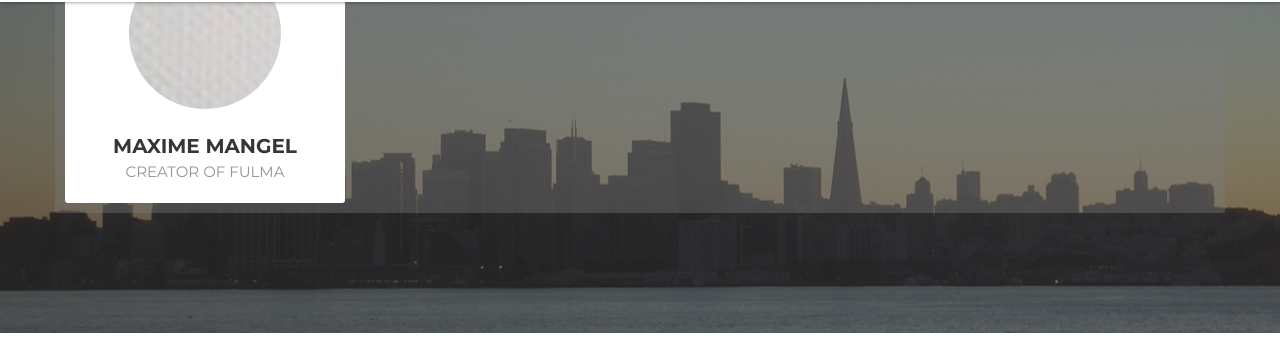
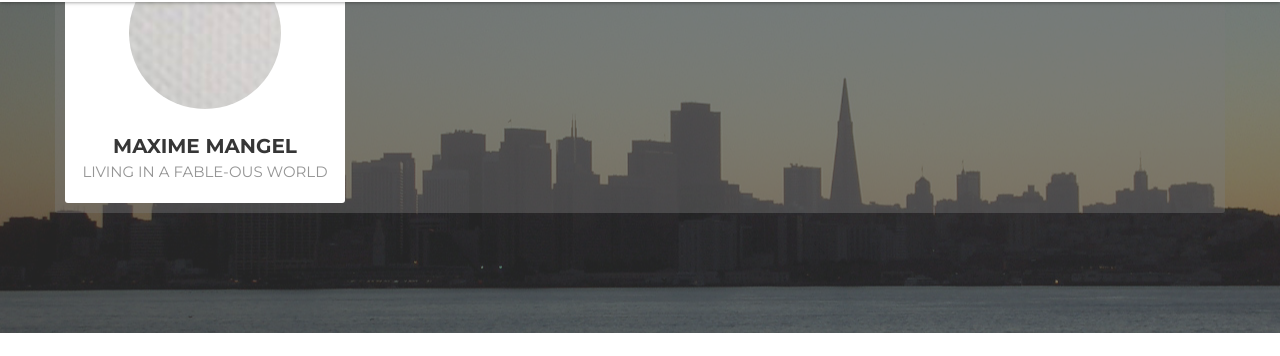
Before and after one commit to open-fsharp/open-fsharp.github.io, a Jekyll site: the page built from index.html, in a window 1280 px wide and 900 px high, scrolled down 1682 px. Shown: the part 98-454 px from the top of the window. Built offline with Jekyll 4.4.1, drawn with Linux system fonts in a browser that asks for light colours; nearby versions of some CDN libraries; the list of posts is cut into pages by our own code; comment, search, counter and statistics services are not loaded.

Commit message:
update one liner bio

```diff
--- a/_data/speakers.yml
+++ b/_data/speakers.yml
@@ -176,7 +176,7 @@
     speakerUrl: speakers/maxime-mangel/
     imageUrl: public/assets/speakers/2019/maxime-mangel.png
     imageAltText: Maxime Mangel
-    bio: Creator of Fulma
+    bio: Living in a Fable-ous world
     githubUrl: https://github.com/MangelMaxime
     twitterUrl: https://twitter.com/MangelMaxime
     linkedinUrl: https://www.linkedin.com/in/maxime-mangel-554a71a8/
```
